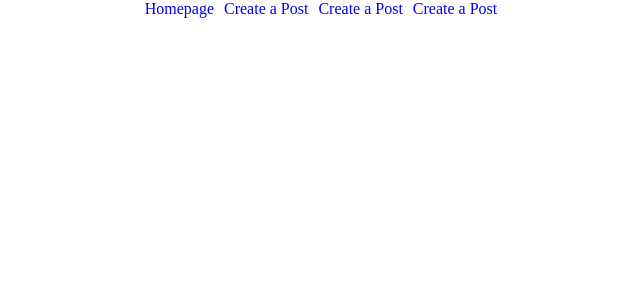
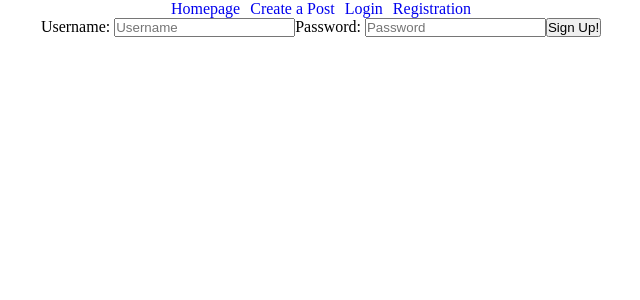
Before and after one commit to serenearyal/fullstack-learning, a React (Create React App) app in the folder client/: page /registration in a window 1280 px wide. Shown: the top 300 px of the page, without its empty margins (319-959 px from the left). Built offline with nearby package versions, Linux system fonts and the light colour scheme.

Commit message:
registration implemented

```diff
--- a/client/src/App.js
+++ b/client/src/App.js
@@ -3,6 +3,8 @@ import { BrowserRouter as Router, Routes, Route, Link } from "react-router-dom";
 import Home from "./pages/Home/Home";
 import CreatePost from "./pages/CreatePost/CreatePost";
 import Post from "./pages/Post/Post";
+import Login from "./pages/Login/Login";
+import Registration from "./pages/Registration/Registration";
 
 function App() {
   return (
@@ -10,12 +12,14 @@ function App() {
       <Router>
         <Link to="/">Homepage</Link>
         <Link to="/createpost">Create a Post</Link>
-        <Link to="/login">Create a Post</Link>
-        <Link to="/registration">Create a Post</Link>
+        <Link to="/login">Login</Link>
+        <Link to="/registration">Registration</Link>
         <Routes>
           <Route path="/" element={<Home />} />
           <Route path="/createpost" element={<CreatePost />} />
           <Route path="/post/:id" element={<Post />} />
+          <Route path="/login" element={<Login />} />
+          <Route path="/registration" element={<Registration />} />
         </Routes>
       </Router>
     </div>
--- /dev/null
+++ b/client/src/pages/Login/Login.js
@@ -0,0 +1,7 @@
+import React from "react";
+
+const Login = () => {
+  return <div>Login</div>;
+};
+
+export default Login;
--- /dev/null
+++ b/client/src/pages/Registration/Registration.js
@@ -0,0 +1,44 @@
+import React from "react";
+import { Formik, Form, Field, ErrorMessage } from "formik";
+import * as Yup from "yup";
+import axios from "axios";
+import { useNavigate } from "react-router-dom";
+
+const Registration = () => {
+  const initialValues = { username: "", password: "" };
+  const navigate = useNavigate();
+  const validationSchema = Yup.object().shape({
+    username: Yup.string().min(3).max(15).required(),
+    password: Yup.string().min(6).required(),
+  });
+
+  const onSubmit = (data) => {
+    axios.post("http://localhost:3001/auth", data).then((response) => {
+      console.log("Added to database!");
+      navigate("/");
+    });
+  };
+  return (
+    <div className="Registration">
+      <Formik
+        initialValues={initialValues}
+        onSubmit={onSubmit}
+        validationSchema={validationSchema}
+      >
+        <Form>
+          <label>Username: </label>
+          <ErrorMessage name="username" component="span" />
+          <Field name="username" placeholder="Username" />
+
+          <label>Password: </label>
+          <ErrorMessage name="password" component="span" />
+          <Field type="password" name="password" placeholder="Password" />
+
+          <button type="submit">Sign Up!</button>
+        </Form>
+      </Formik>
+    </div>
+  );
+};
+
+export default Registration;
```
Also changed, not shown: 1 other file (tests, documents, lock files or other folders).
